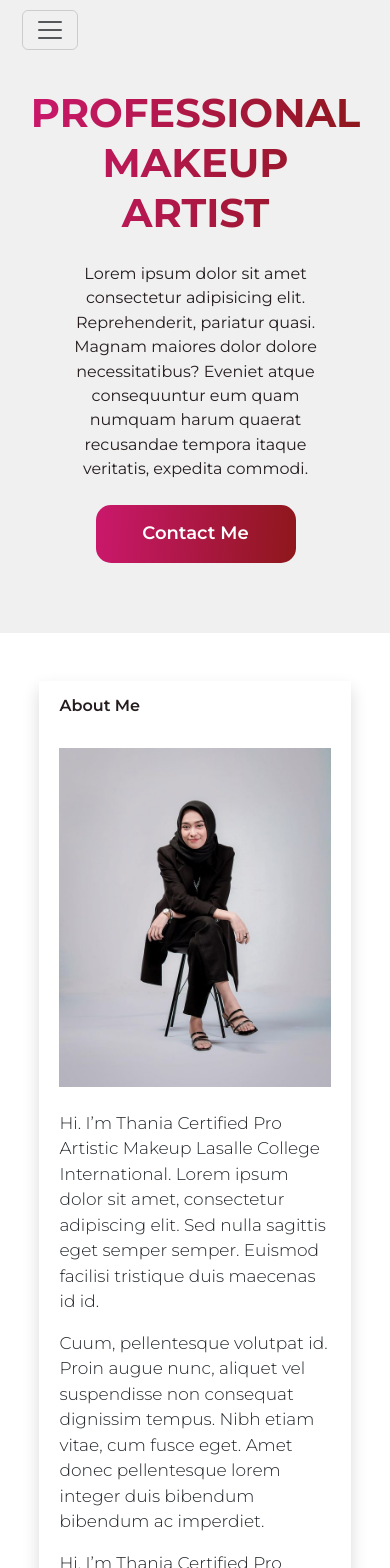
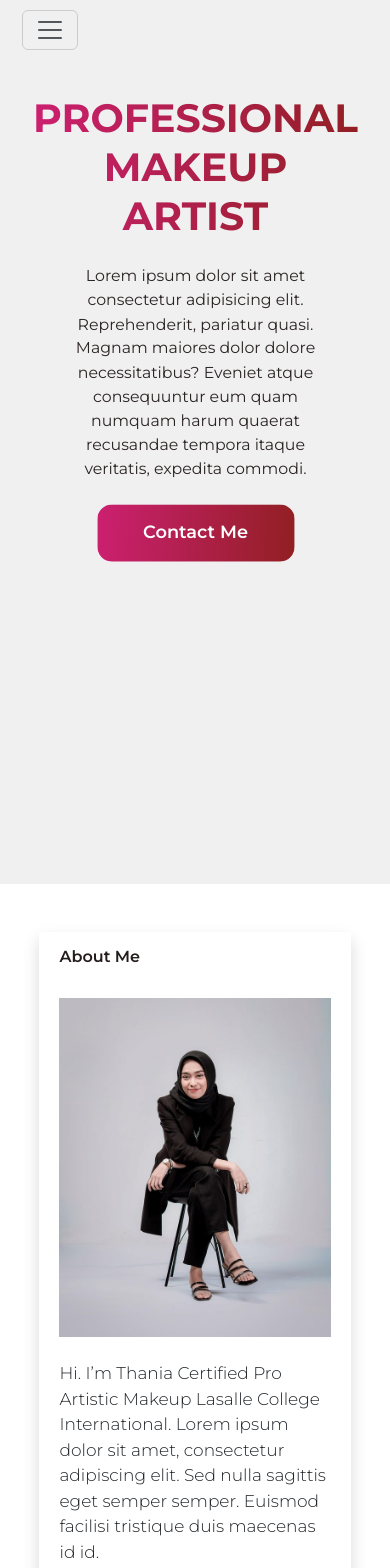
Before and after one commit to ogonekmateusz/agamua, a React (Vite) app: page / in a window 390 px wide. Shown: the top 1568 px of the page. Built offline with nearby package versions, Linux system fonts and the light colour scheme.

Commit message:
change animation to section MyWorks

```diff
--- a/src/assets/aboutMe.css
+++ b/src/assets/aboutMe.css
@@ -2,6 +2,9 @@
   position: relative;
   height: 800px;
   padding-top: 100%; /* Added padding to create space above the content */
+  animation: fade linear;
+  animation-timeline: view();
+  animation-range: entry;
 }
 
 .row {
--- a/src/assets/global.css
+++ b/src/assets/global.css
@@ -37,3 +37,7 @@
   from{transform: translateX(100%); opacity: 0.3;}
   to{transition: translateX(0); opacity: 1;}
 }
+@keyframes fade{
+  from {scale: 0.7; opacity: 0;}
+  to{scale: 1; opacity: 1;}
+}
--- a/src/assets/hero.css
+++ b/src/assets/hero.css
@@ -86,6 +86,14 @@
         text-align: center;
         width: 70%;
     }
+
+}
+@media (max-width:1000px) {
+
+    .hero-wrapper{
+        height: 100vh;
+    }
+
 }
 @media (max-width:575px){
     .hero-wrapper{
--- a/src/assets/myWorks.css
+++ b/src/assets/myWorks.css
@@ -32,19 +32,6 @@
     flex-wrap:wrap ;
     justify-content: space-between;
 }
-
-.works-row-top{
-    animation: fade-from-right linear;
-    animation-timeline: view();
-    animation-range: entry;
-
-}
-.works-row-down{
-    animation: fade-from-left linear;
-    animation-timeline: view();
-    animation-range: entry;
-}
-
 .works-example{
     width: 23%;
     margin-bottom: 20px;
--- a/src/components/MyWorks.jsx
+++ b/src/components/MyWorks.jsx
@@ -38,24 +38,13 @@ const MyWorks = () => {
                     <div className="w-header-all">See All</div>
                 </div>
                 <div className="works-examples">
-                    <div className="works-row-top d-flex justify-content-between">
-                        {data.slice(0, 4).map((item, index) => (
+                        {data.map((item, index) => (
                             <div className="works-example d-flex flex-column" key={index}>
                                 <img className="w-example-photo" src={`/${item.img_src}`} alt="cos" />
                                 <div className="w-example-title">{item.description}</div>
                                 <div className="w-example-line"></div>
                             </div>
                         ))}
-                    </div>
-                    <div className="works-row-down d-flex justify-content-between">
-                        {data.slice(4, 8).map((item, index) => (
-                            <div className="works-example d-flex flex-column" key={index + 4}>
-                                <img className="w-example-photo" src={`/${item.img_src}`} alt="cos" />
-                                <div className="w-example-title">{item.description}</div>
-                                <div className="w-example-line"></div>
-                            </div>
-                        ))}
-                    </div>
                 </div>
             </div>
         </div>
```
